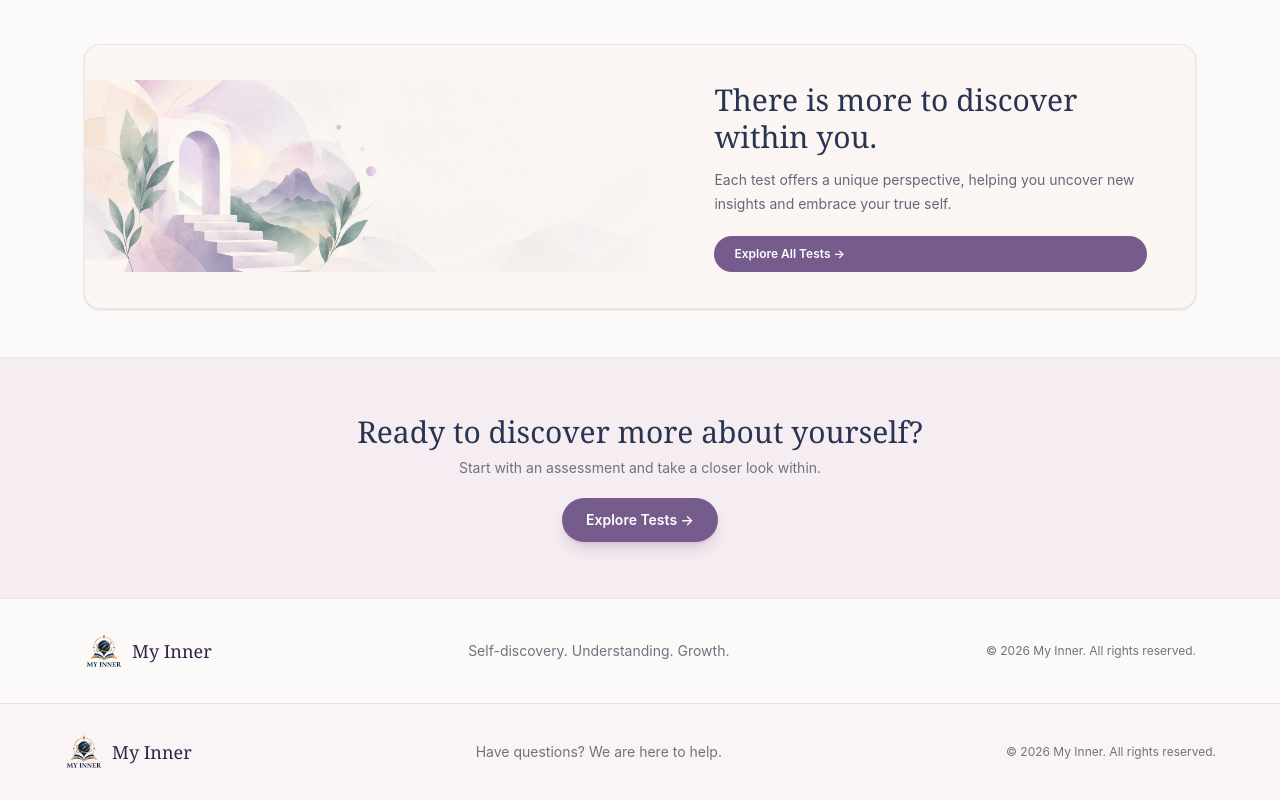
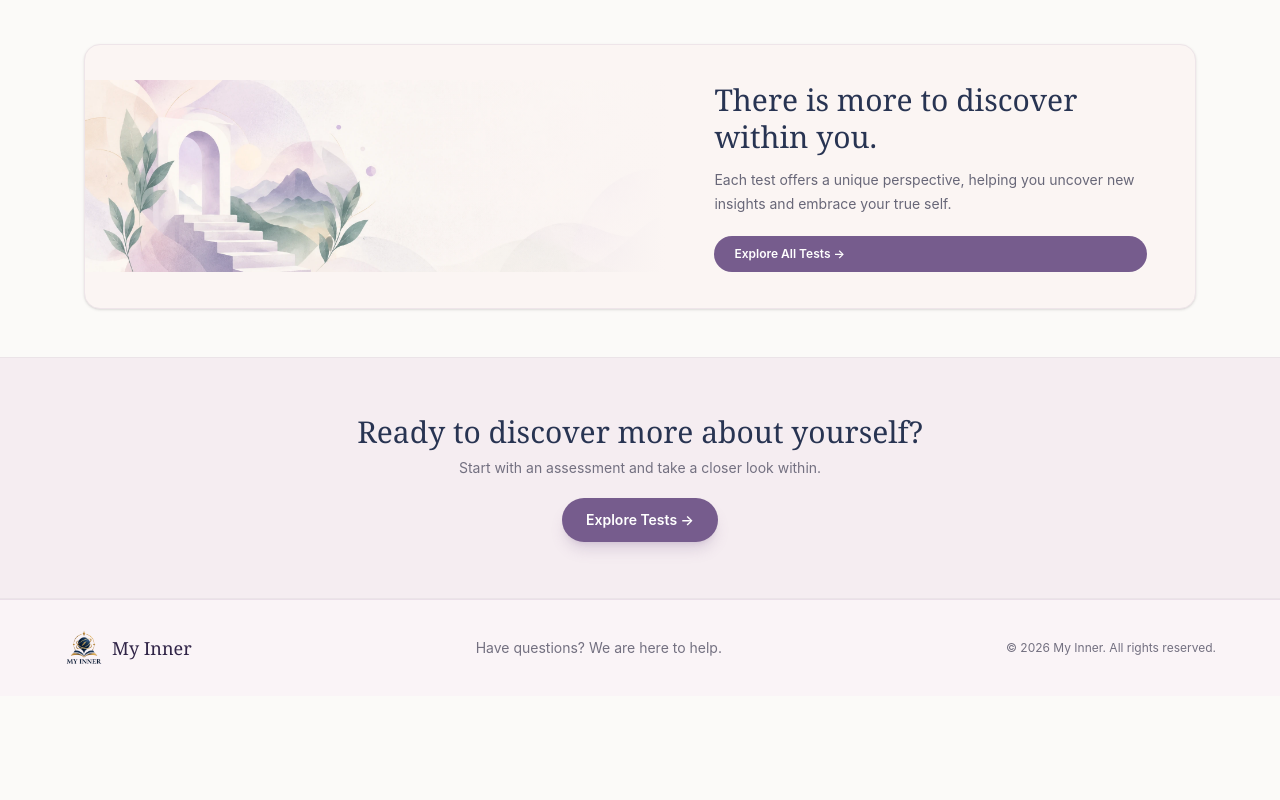
Before and after one commit to Inner2026/my-inner, a React (Vite) app in the folder frontend/: page / in a window 1280 px wide. Shown: the part 1483-2283 px from the top of the page. After the commit the page ends 2179 px from the top, so only its background shows below. Built offline with nearby package versions, Linux system fonts and the light colour scheme; no server answers.

Commit message:
Update Landing page layout and content

```diff
--- a/frontend/src/pages/Landing.tsx
+++ b/frontend/src/pages/Landing.tsx
@@ -40,6 +40,5 @@ export function Landing() {
 
     <section className="border-y border-[#ebe4e8] bg-[#f5edf1] px-5 py-14 text-center"><h2 className="font-serif text-3xl text-[#283452]">Ready to discover more about yourself?</h2><p className="mt-2 text-sm text-[#737080]">Start with an assessment and take a closer look within.</p><Link to="/tests" className="mt-5 inline-block rounded-full bg-[#765c8d] px-6 py-3 text-sm font-semibold text-white shadow-lg shadow-[#765c8d]/20">Explore Tests →</Link></section>
 
-    <footer className="mx-auto flex max-w-6xl flex-col gap-5 px-5 py-8 text-sm text-[#737080] sm:flex-row sm:items-center sm:justify-between"><div className="flex items-center gap-2 font-serif text-lg text-[#302447]"><img src="/my-inner-logo.webp" alt="" className="h-10 w-10 object-contain object-top" />My Inner</div><p>Self-discovery. Understanding. Growth.</p><p className="text-xs">© 2026 My Inner. All rights reserved.</p></footer>
   </div>;
 }
```
